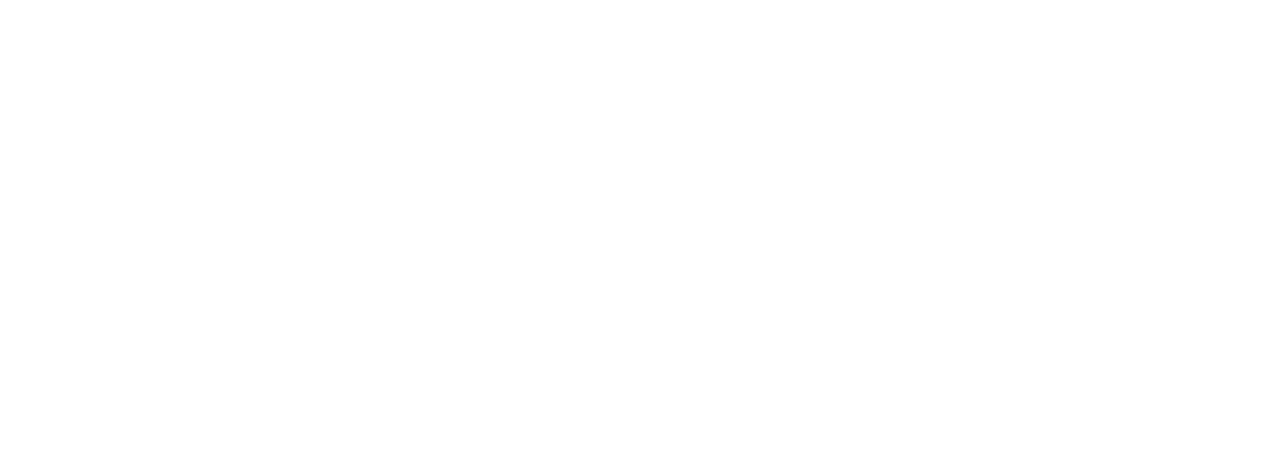
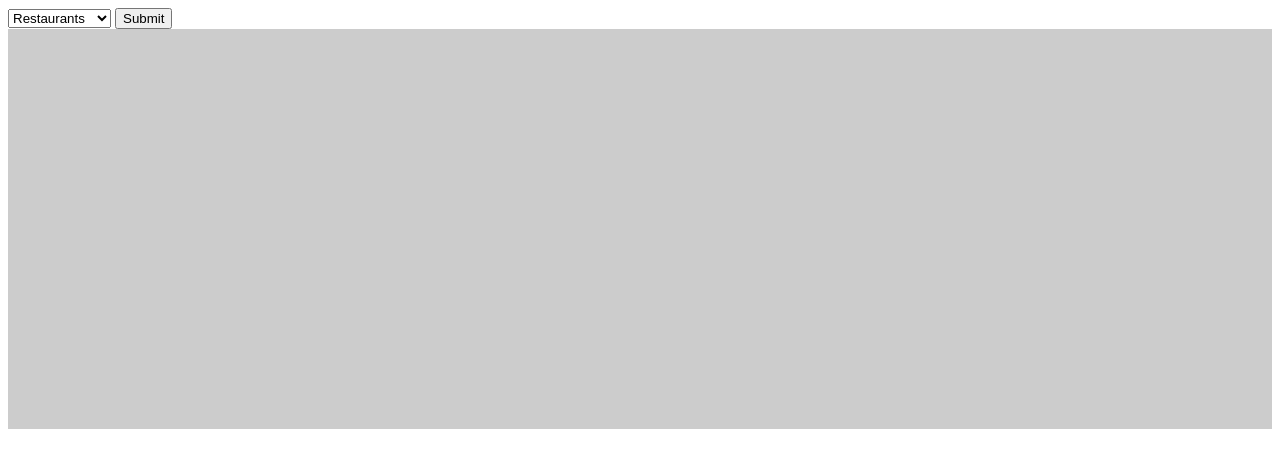
Before and after one commit to nicolas572/js-interactive-map, a plain HTML site: page index.html in a window 1280 px wide. Drawn offline with Linux system fonts and the light colour scheme.

Commit message:
added comments to js, added button to html

```diff
--- a/index.html
+++ b/index.html
@@ -5,8 +5,24 @@
     <meta http-equiv="X-UA-Compatible" content="IE=edge">
     <meta name="viewport" content="width=device-width, initial-scale=1.0">
     <title>Interactive Map</title>
+    <style>
+        #map {
+            height: 400px;
+            background-color: #ccc;
+        }
+      </style>
 </head>
 <body>
-
+    <form>
+        <select id="business">
+            <option value="restaurant">Restaurants</option>
+            <option value="coffee">Coffee Shops</option>
+            <option value="hotel">Hotels</option>
+            <option value="market">Markets</option>
+        </select>
+        <button id="submit">Submit</button>
+    </form>
+    <div id="map"></div>
+<script src="index.js"></script>
 </body>
 </html>
--- a/index.js
+++ b/index.js
@@ -0,0 +1,5 @@
+// Map object
+
+// Get User's Location
+
+// Add Marker
```
